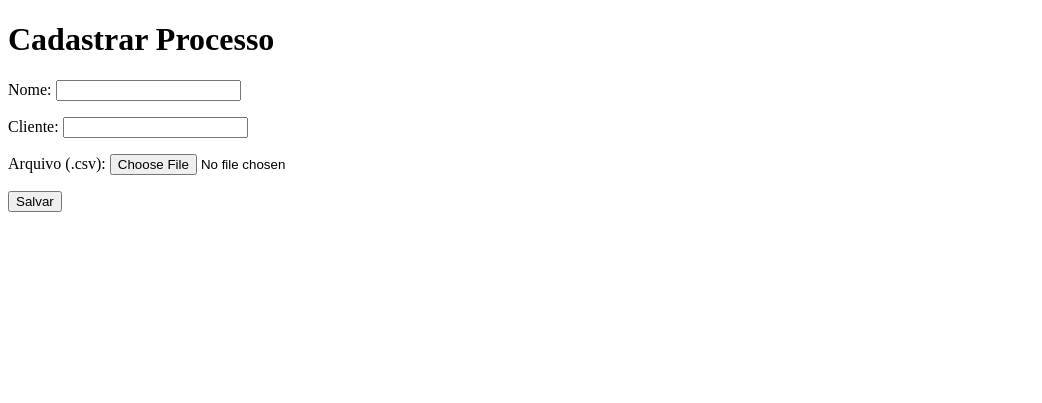
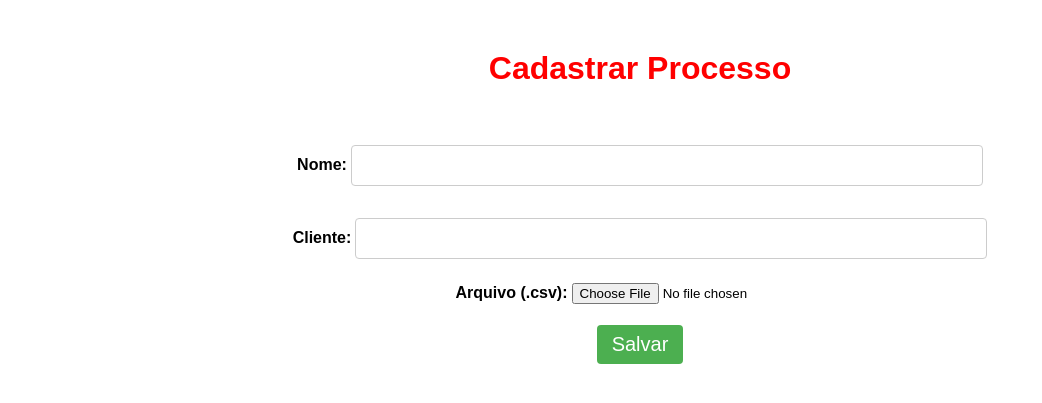
Before and after one commit to matheusfs99/desafio_urbano, a Django app: page / in a window 1280 px wide. Shown: the top 403 px of the page, without its empty margins (0-1042 px from the left). Run offline with Django 3.2, Linux system fonts and the light colour scheme; parts of the project's set-up code (start-up, migrations or seed data) failed here and were passed over.

Commit message:
aplicado css no index.html

```diff
--- /dev/null
+++ b/desafio_urbano/cadastro_processo/static/css/style.css
@@ -0,0 +1,56 @@
+h1{
+    color: red;
+    font-family: sans-serif;
+    margin: 50px;
+}
+
+label{
+    font-family: sans-serif;
+    font-weight: bold;
+}
+
+input[type=text] {
+    width: 50%;
+    padding: 12px 20px;
+    margin: 8px 0;
+    display: inline-block;
+    border: 1px solid #ccc;
+    border-radius: 4px;
+    box-sizing: border-box;
+}
+
+button{
+    background-color: #4CAF50;
+    color: white;
+    font-size: 20px;
+    padding: 8px 15px;
+    margin: 5px 0;
+    border: none;
+    border-radius: 4px;
+    cursor: pointer;
+}
+
+button:hover {
+  background-color: #45a049;
+}
+
+.alert-success{
+    width: 50%;
+    text-align: center;
+    font-size: 20px;
+    font-family: sans-serif;
+    padding: 10px;
+    background-color: #99ff99;
+    margin: 50px;
+    border: 1px solid #00cc00;
+    border-radius: 15px;
+}
+
+.closebtn {
+  margin-left: 15px;
+  float: right;
+  font-size: 20px;
+  line-height: 20px;
+  cursor: pointer;
+  transition: 0.3s;
+}
--- a/desafio_urbano/cadastro_processo/templates/index.html
+++ b/desafio_urbano/cadastro_processo/templates/index.html
@@ -1,3 +1,4 @@
+{% load static %}
 <!DOCTYPE html>
 <html lang="pt-br">
 <head>
@@ -5,20 +6,27 @@
     <meta http-equiv="X-UA-Compatible" content="IE=edge">
     <meta name="viewport" content="width=device-width, initial-scale=1.0">
     <title>Cadastro de Processo</title>
+    <link rel="stylesheet" type="text/css" href="{% static 'css/style.css' %}">
 </head>
 <body>
-<h1>Cadastrar Processo</h1>
-{% if messages %}
-{% for message in messages %}
-<div>
-    <p>{{ message }}</p>
+<div align="center">
+    <h1>Cadastrar Processo</h1>
+
+
+    <form method="post" enctype="multipart/form-data">
+        {% csrf_token %}
+        {{ form.as_p }}
+        <button type="submit">Salvar</button>
+    </form>
+
+    {% if messages %}
+    {% for message in messages %}
+    <div class="alert-success">
+        <span class="closebtn" onclick="this.parentElement.style.display='none';">&times;</span>
+        <p>Cadastro realizado com sucesso</p>
+    </div>
+    {% endfor %}
+    {% endif %}
 </div>
-{% endfor %}
-{% endif %}
-<form method="post" enctype="multipart/form-data">
-    {% csrf_token %}
-    {{ form.as_p }}
-    <button type="submit">Salvar</button>
-</form>
 </body>
 </html>
```
